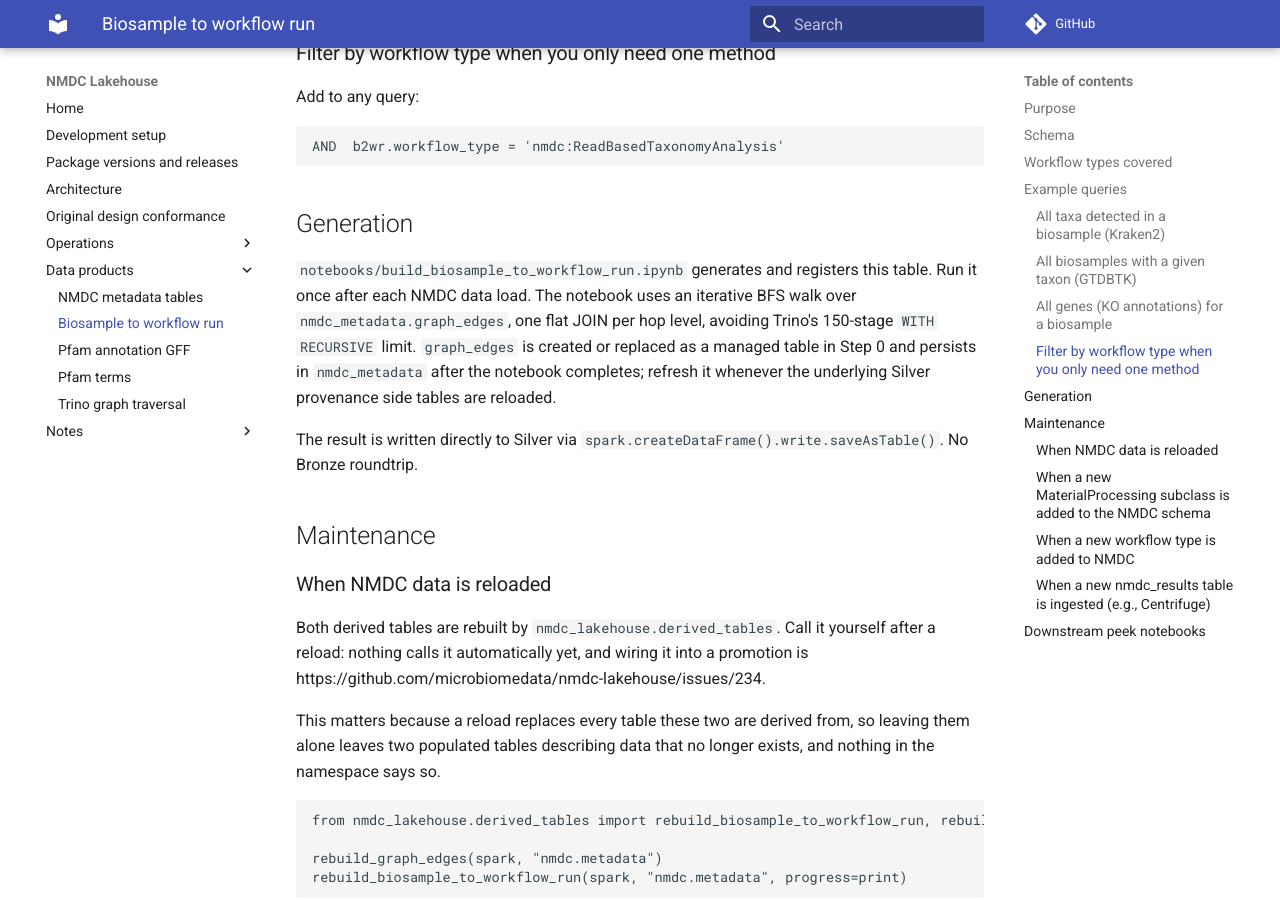
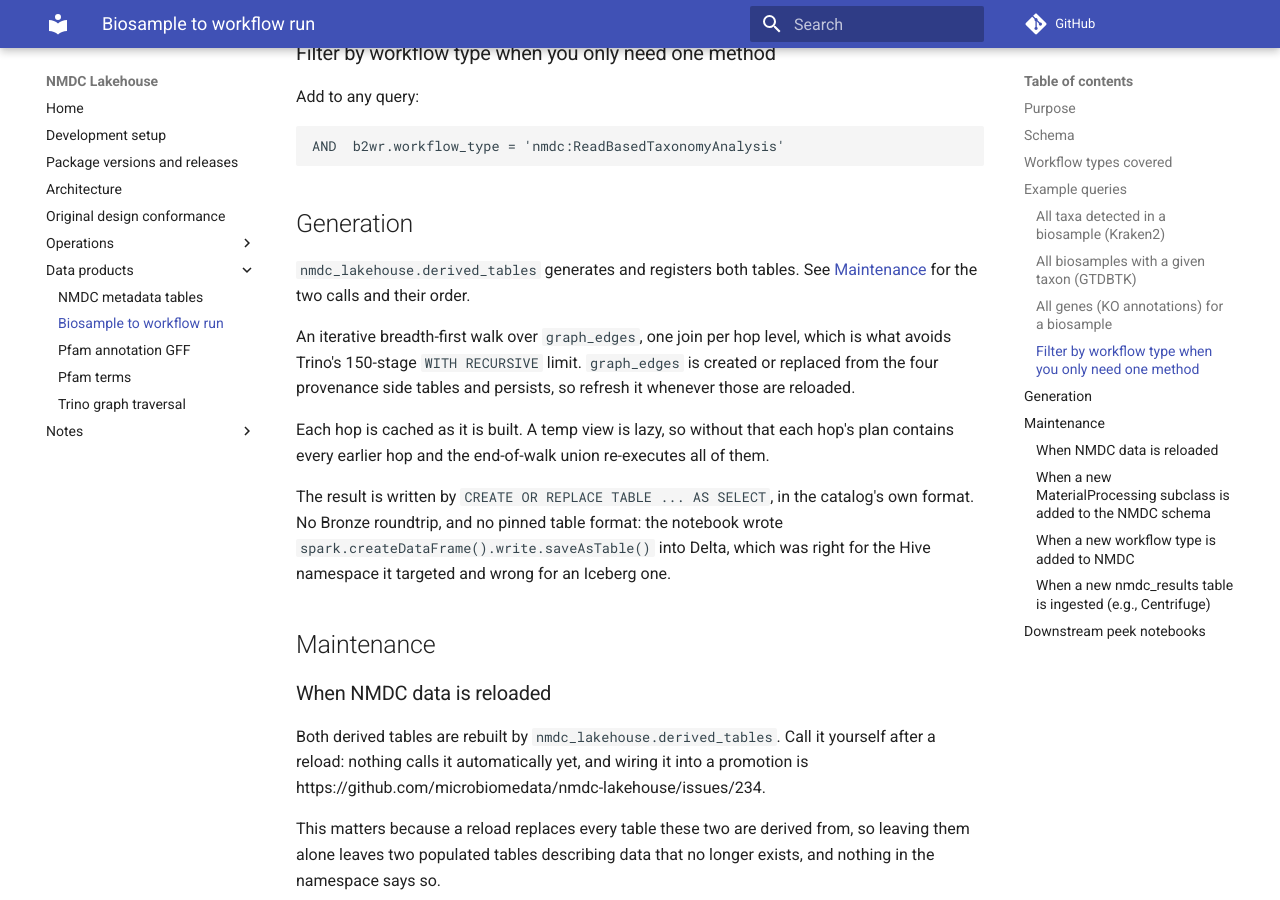
Before and after one commit to microbiomedata/nmdc-lakehouse, an MkDocs documentation site: the page built from docs/biosample_to_workflow_run.md, in a window 1280 px wide and 900 px high, scrolled down 2115 px. Built offline with MkDocs 1.6.1 and Material for MkDocs 9.7.7, drawn with Linux system fonts in a browser that asks for light colours; comment, search, counter and statistics services are not loaded.

Commit message:
Release the cache on every path, and fix the section the port made false
Both from review 5033865354, and the first is a leak my previous commit created.

release() ran only on the successful exit. This function has five exits and four
of them are refusals, so adding the cache turned every refusal into a leak of
cached hops in the Spark session. It is a try/finally now, and two cases assert
the release happens on a refusal and on an engine failure. Neutering the finally
fails both.

The Generation section still described the notebook: that it generates and
registers the table, and that the result is written by
spark.createDataFrame().write.saveAsTable(). The port replaced both with
CREATE OR REPLACE TABLE ... AS SELECT in the catalog's own format, so an
operator reading that section would have followed a procedure that no longer
exists. The saveAsTable mention is now in the sentence explaining what changed
and why, rather than in the instructions.

Co-Authored-By: Claude <noreply@anthropic.com>

```diff
--- a/docs/biosample_to_workflow_run.md
+++ b/docs/biosample_to_workflow_run.md
@@ -91,16 +91,20 @@ AND  b2wr.workflow_type = 'nmdc:ReadBasedTaxonomyAnalysis'
 
 ## Generation
 
-`notebooks/build_biosample_to_workflow_run.ipynb` generates and registers this
-table. Run it once after each NMDC data load. The notebook uses an iterative
-BFS walk over `nmdc_metadata.graph_edges`, one flat JOIN per hop level,
-avoiding Trino's 150-stage `WITH RECURSIVE` limit. `graph_edges` is created
-or replaced as a managed table in Step 0 and persists in `nmdc_metadata` after
-the notebook completes; refresh it whenever the underlying Silver provenance
-side tables are reloaded.
+`nmdc_lakehouse.derived_tables` generates and registers both tables. See
+[Maintenance](#maintenance) for the two calls and their order.
 
-The result is written directly to Silver via
-`spark.createDataFrame().write.saveAsTable()`. No Bronze roundtrip.
+An iterative breadth-first walk over `graph_edges`, one join per hop level, which is what
+avoids Trino's 150-stage `WITH RECURSIVE` limit. `graph_edges` is created or replaced from
+the four provenance side tables and persists, so refresh it whenever those are reloaded.
+
+Each hop is cached as it is built. A temp view is lazy, so without that each hop's plan
+contains every earlier hop and the end-of-walk union re-executes all of them.
+
+The result is written by `CREATE OR REPLACE TABLE ... AS SELECT`, in the catalog's own
+format. No Bronze roundtrip, and no pinned table format: the notebook wrote
+`spark.createDataFrame().write.saveAsTable()` into Delta, which was right for the Hive
+namespace it targeted and wrong for an Iceberg one.
 
 ## Maintenance
 
```
Also changed, not shown: 2 other files.
